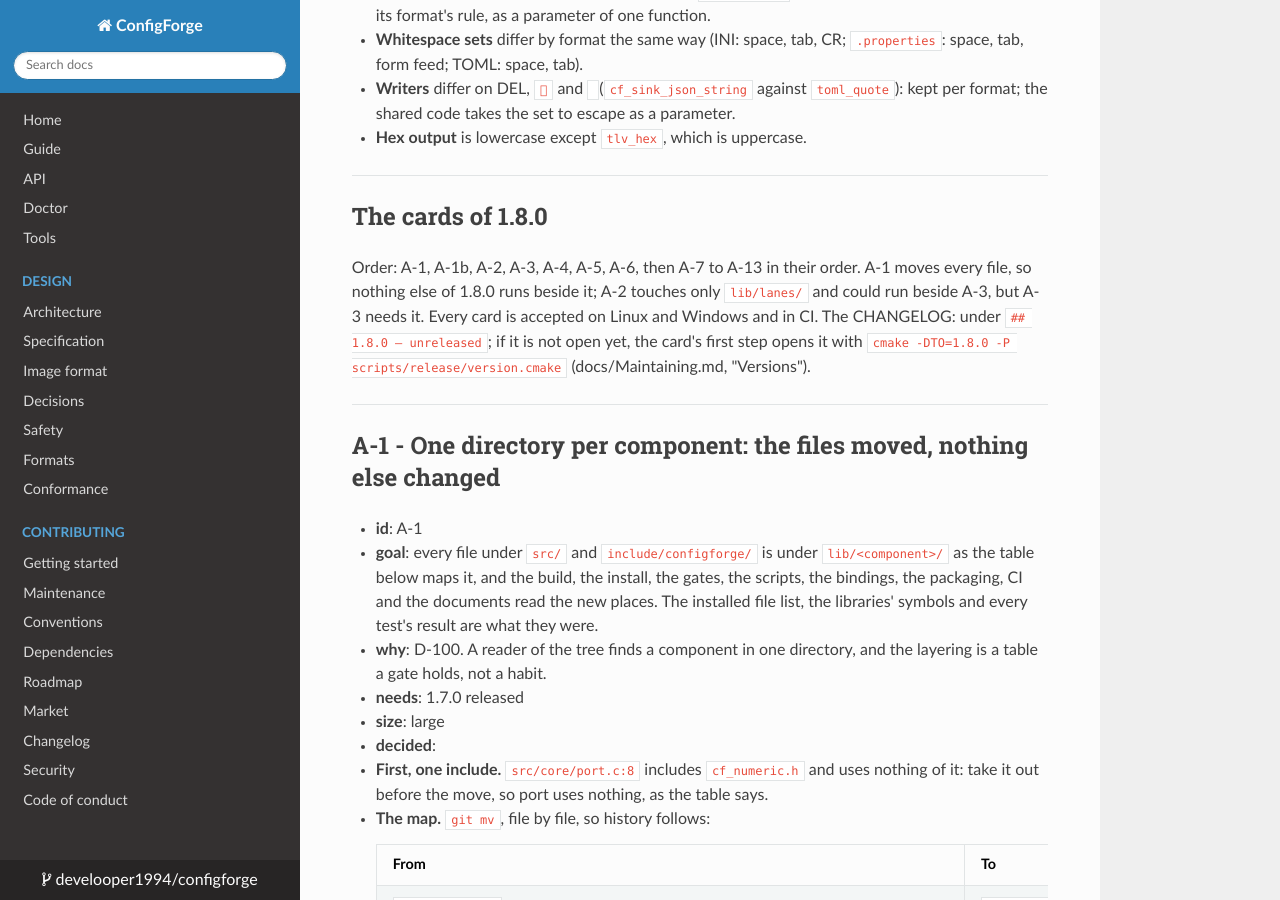
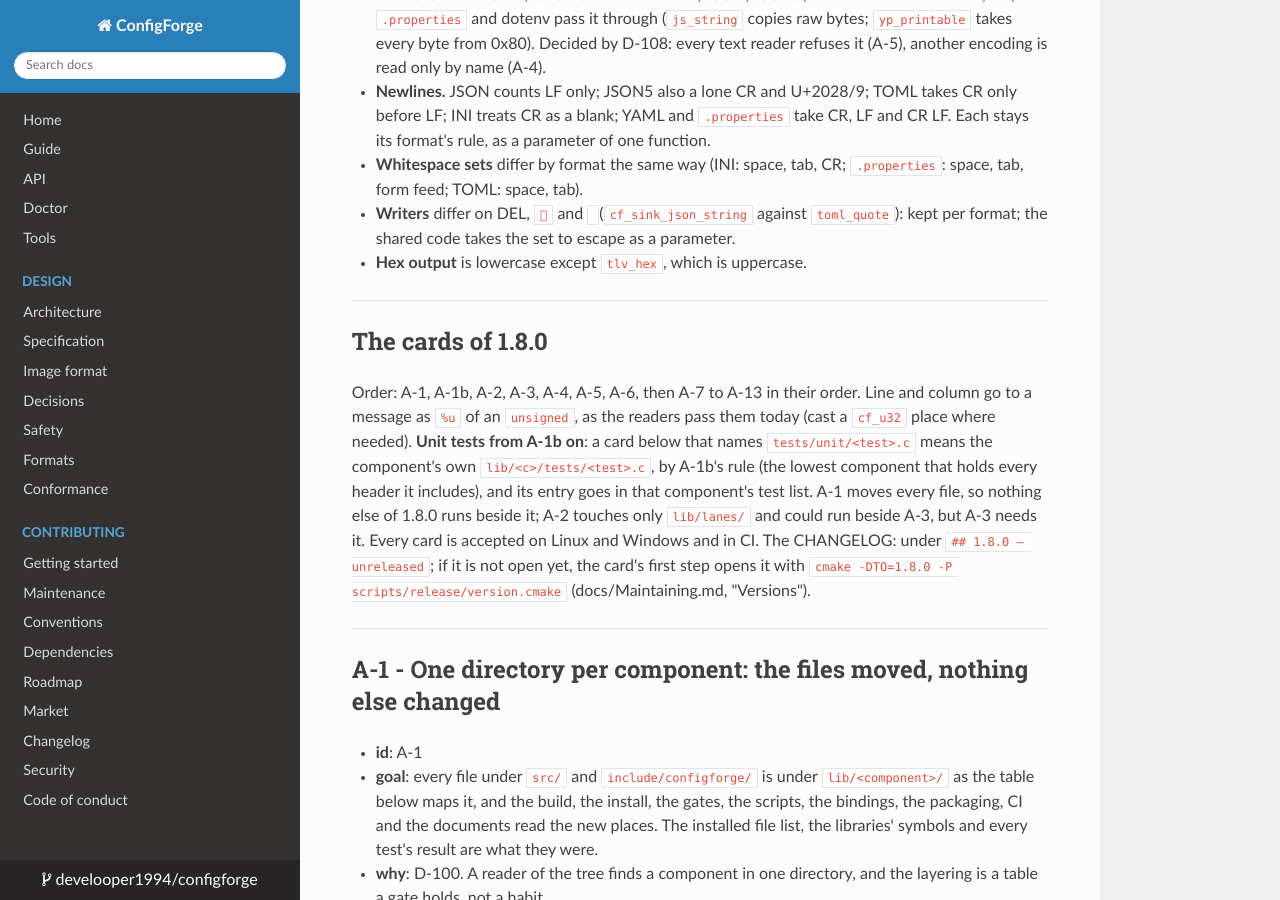
Before and after one commit to develooper1994/configforge, an MkDocs documentation site: the page built from docs/plan/A-architecture.md, in a window 1280 px wide and 900 px high, scrolled down 8883 px. Built offline with MkDocs 1.6.1, drawn with Linux system fonts in a browser that asks for light colours; some of the changed text lies outside the part shown.

Commit message:
Plan: the vector library's backends chosen by CF_LANES_BACKENDS, unit tests in their component from A-1b on, places formatted as the readers do
Compliance names the option that exists rather than the SWAR and SIMD
switches the earlier word-at-a-time plan had.

Co-Authored-By: Claude Opus 5.5 <noreply@anthropic.com>

```diff
--- a/docs/plan/A-architecture.md
+++ b/docs/plan/A-architecture.md
@@ -161,6 +161,12 @@ what this one is.
   Windows, NEON assumed on AArch64. Byte order matters only where a
   SWAR mask becomes an index; that step has a form per byte order,
   checked once by `lanes_by_isa` against a known word.
+* **The build option** `CF_LANES_BACKENDS` chooses what is compiled:
+  `scalar` (the reference alone), `c89` (scalar and SWAR, nothing that
+  needs C99), or `all` (every backend the compiler can build, the
+  default). The `misra` profile builds `scalar` (no word read through
+  `memcpy`, MISRA C Rule 21.15); `minimal` and the embedded profiles
+  build `c89`. Until 2.4.0 adds the others, every value builds `scalar`.
 * **Every backend is tested against `scalar`**: every operation, every
   length from 0 to four vectors plus a tail, every starting offset,
   poison bytes after the end that must never be read (sanitizers), and
@@ -445,7 +451,13 @@ Differences the cards must keep or decide, not lose:
 
 ## The cards of 1.8.0
 
-Order: A-1, A-1b, A-2, A-3, A-4, A-5, A-6, then A-7 to A-13 in their order. A-1 moves every
+Order: A-1, A-1b, A-2, A-3, A-4, A-5, A-6, then A-7 to A-13 in their order.
+Line and column go to a message as `%u` of an `unsigned`, as the
+readers pass them today (cast a `cf_u32` place where needed). **Unit
+tests from A-1b on**: a card below that names `tests/unit/<test>.c`
+means the component's own `lib/<c>/tests/<test>.c`, by A-1b's rule
+(the lowest component that holds every header it includes), and its
+entry goes in that component's test list. A-1 moves every
 file, so nothing else of 1.8.0 runs beside it; A-2 touches only
 `lib/lanes/` and could run beside A-3, but A-3 needs it. Every card is
 accepted on Linux and Windows and in CI. The CHANGELOG: under
@@ -833,6 +845,10 @@ opens it with `cmake -DTO=1.8.0 -P scripts/release/version.cmake`
     exactly eight bytes, returns 1 and stores their value when all are
     `'0'`-`'9'`, else returns 0 and leaves `*value` alone. A pointer may
     be NULL when `n` is 0. No function reads at or past `p + n`.
+  * The option `CF_LANES_BACKENDS` (D-101) is declared in lanes' own
+    CMake file (a cache STRING, default `all`, refused unless `scalar`,
+    `c89` or `all`); ConfigForge's options read the same variable, so a
+    profile sets it. In this card every value builds `scalar` alone.
   * In this card only `scalar` is built: `lanes_built()` is
     `LANES_ISA_SCALAR`; `lanes_by_isa` returns the scalar table for
     `LANES_ISA_SCALAR` and NULL for every other bit; `lanes_best()`
```
Also changed, not shown: other parts of docs/plan/A-architecture.md (+2 -2 lines), docs/Compliance.md (+2 -2 lines).
